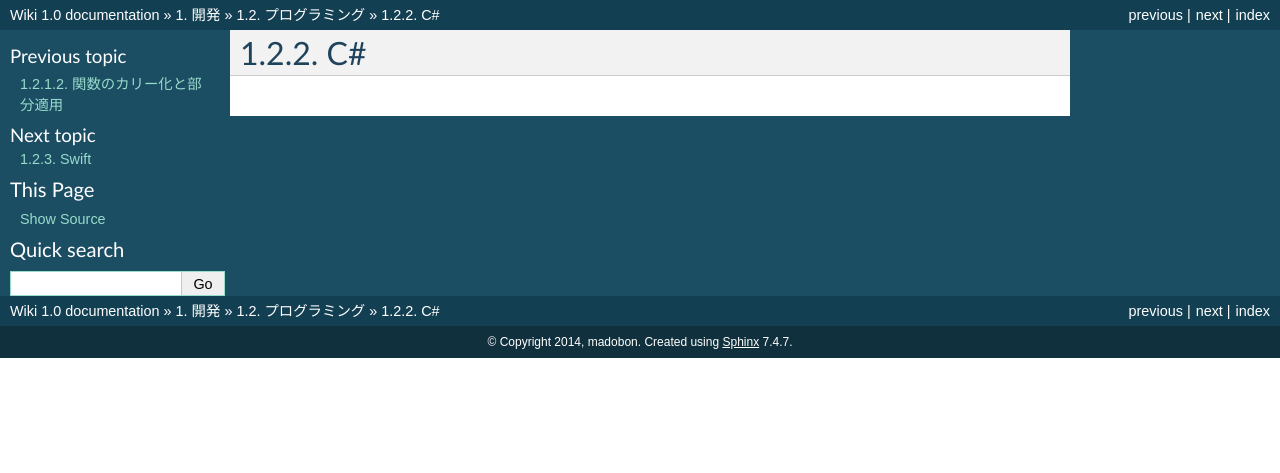
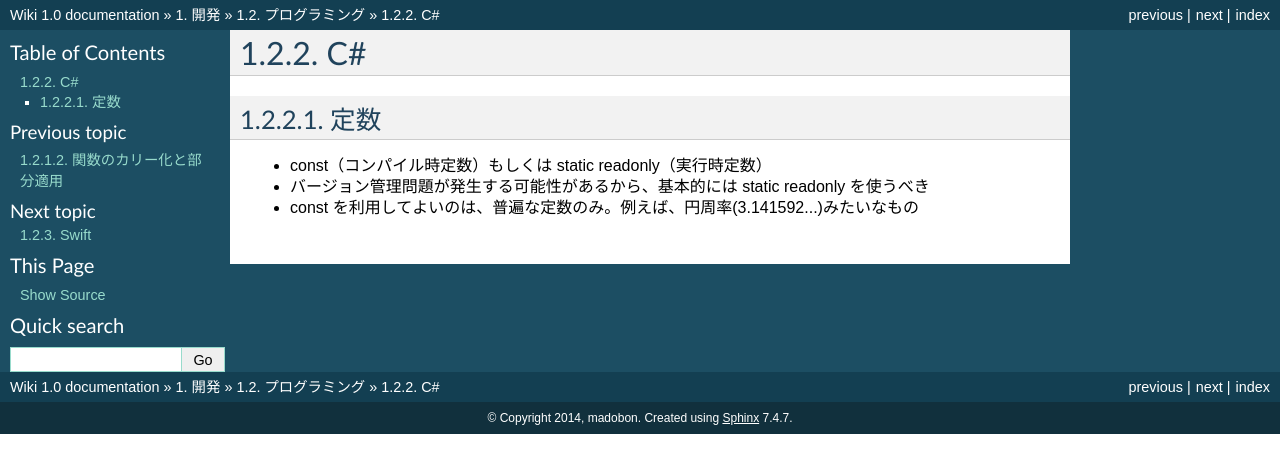
Before and after one commit to madobon/wiki, a Sphinx documentation site: the page built from source/development/programming/csharp/index.rst, in a window 1280 px wide. Shown: the top 473 px of the page. Built offline with Sphinx 7.4.7, drawn with Linux system fonts in a browser that asks for light colours; pages that are not in the unit, such as notebooks, are missing from menus.

Commit message:
Update index.rst

```diff
--- a/source/development/programming/csharp/index.rst
+++ b/source/development/programming/csharp/index.rst
@@ -4,3 +4,10 @@ C#
 
 .. toctree::
     :maxdepth: 2
+
+定数
+================
+
+* const（コンパイル時定数）もしくは static readonly（実行時定数）
+* バージョン管理問題が発生する可能性があるから、基本的には static readonly を使うべき
+* const を利用してよいのは、普遍な定数のみ。例えば、円周率(3.141592...)みたいなもの
```
